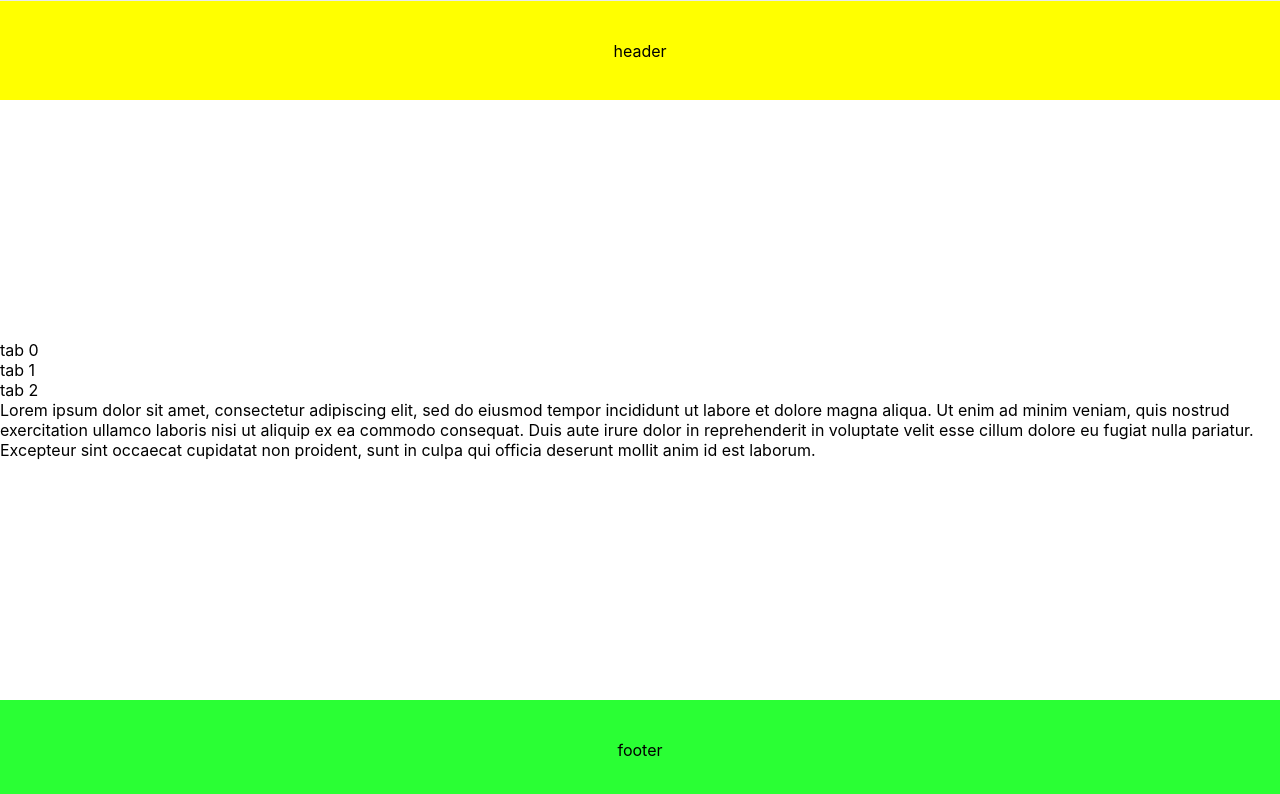
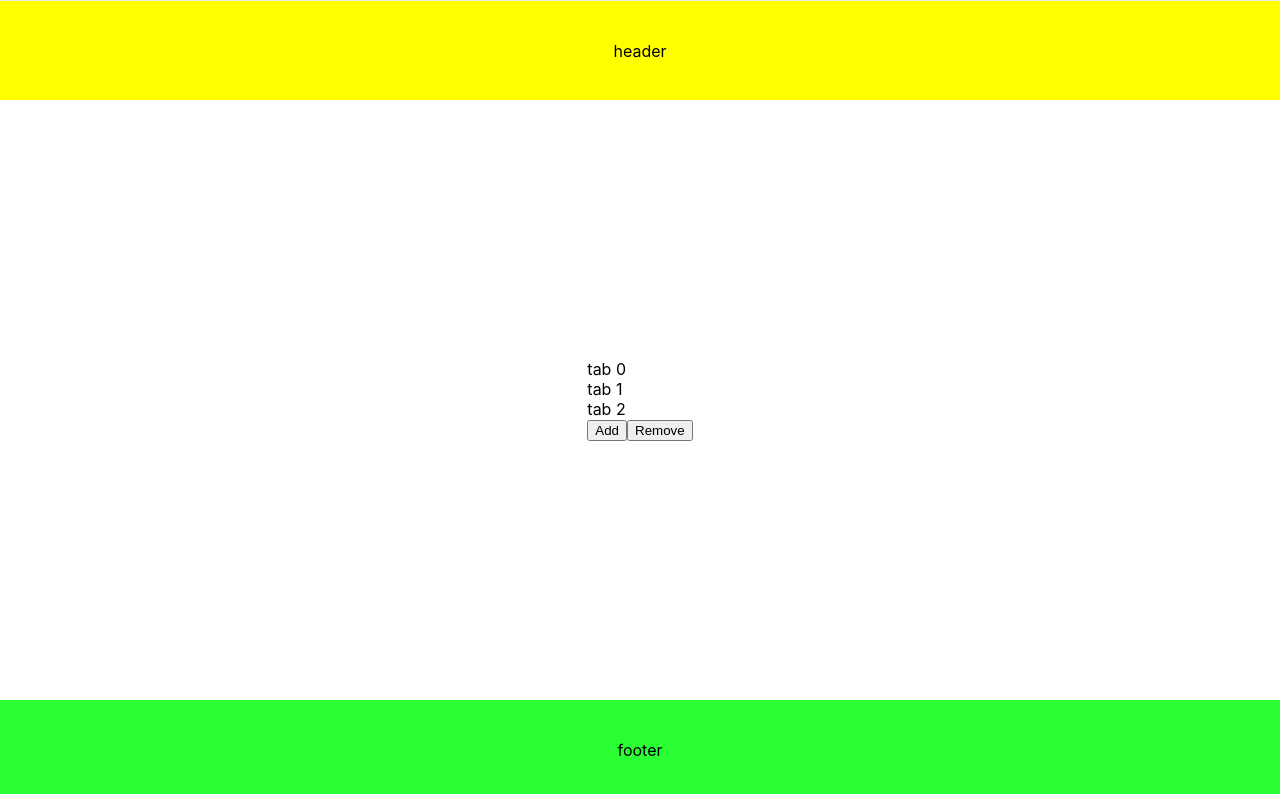
Before and after one commit to megarohas/test_tab_project, a Next.js app: page / in a window 1280 px wide. Shown: the top 794 px of the page. Built offline with nearby package versions, Linux system fonts and the light colour scheme.

Commit message:
custom list tab content was added

```diff
--- a/components/app.js
+++ b/components/app.js
@@ -1,4 +1,6 @@
 import React from "react";
+
+import ListTabContent from "./list_tab_content";
 import TabWrapper from "./tab_wrapper.js";
 
 class App extends React.Component {
@@ -10,8 +12,7 @@ class App extends React.Component {
           id: 0,
           type: "text",
           title: "tab 0",
-          content:
-            "Lorem ipsum dolor sit amet, consectetur adipiscing elit, sed do eiusmod tempor incididunt ut labore et dolore magna aliqua. Ut enim ad minim veniam, quis nostrud exercitation ullamco laboris nisi ut aliquip ex ea commodo consequat. Duis aute irure dolor in reprehenderit in voluptate velit esse cillum dolore eu fugiat nulla pariatur. Excepteur sint occaecat cupidatat non proident, sunt in culpa qui officia deserunt mollit anim id est laborum.",
+          content: <ListTabContent />,
         },
         {
           id: 1,
--- /dev/null
+++ b/components/list_tab_content.js
@@ -0,0 +1,50 @@
+import React from "react";
+
+import { getRandomString, removeRandomItem } from "../helpers/helpers";
+
+class ListTabContent extends React.Component {
+  constructor(props) {
+    super(props);
+    this.state = { list: [] };
+    this.handleAdd = this.handleAdd.bind(this);
+    this.handleRemove = this.handleRemove.bind(this);
+  }
+  handleAdd() {
+    this.setState({ list: [...this.state.list, getRandomString()] });
+  }
+
+  handleRemove() {
+    this.setState({ list: removeRandomItem(this.state.list) });
+  }
+
+  renderList() {
+    return (
+      <div>
+        {this.state.list.map((item, index) => (
+          <div key={`renderListElement${index}`}>{item}</div>
+        ))}
+      </div>
+    );
+  }
+  renderButtons() {
+    return (
+      <div>
+        <button onClick={this.handleAdd}>Add</button>
+        <button onClick={this.handleRemove}>Remove</button>
+      </div>
+    );
+  }
+
+  render() {
+    return (
+      <div>
+        {this.renderList()}
+        {this.renderButtons()}
+      </div>
+    );
+  }
+}
+
+ListTabContent.defaultProps = {};
+
+export default ListTabContent;
--- /dev/null
+++ b/helpers/helpers.js
@@ -0,0 +1,17 @@
+import { v4 } from "uuid";
+
+export function getRandomString() {
+  return v4().substring(0, 10);
+}
+export function getRandomIndex(max) {
+  return Math.floor(Math.random() * max);
+}
+
+export function removeRandomItem(array) {
+  let result_array = [];
+  let index_for_remove = getRandomIndex(array.length);
+  for (let i = 0; i < array.length; i++) {
+    if (i != index_for_remove) result_array.push(array[i]);
+  }
+  return [...result_array];
+}
--- a/package.json
+++ b/package.json
@@ -10,6 +10,7 @@
   "dependencies": {
     "next": "10.2.0",
     "react": "17.0.2",
-    "react-dom": "17.0.2"
+    "react-dom": "17.0.2",
+    "uuid": "^8.3.2"
   }
 }
```
Also changed, not shown: 1 other file (tests, documents, lock files or other folders).
